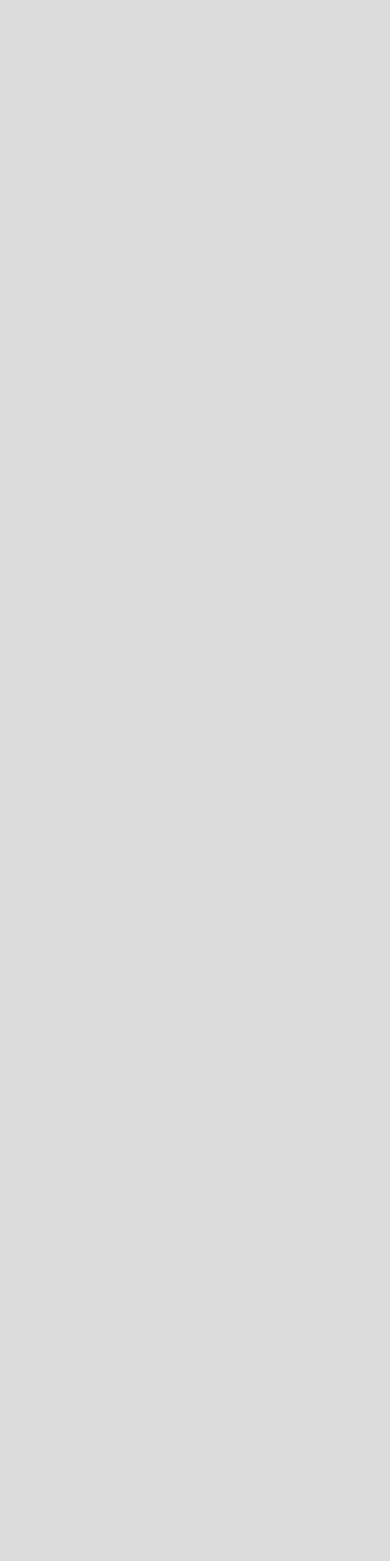
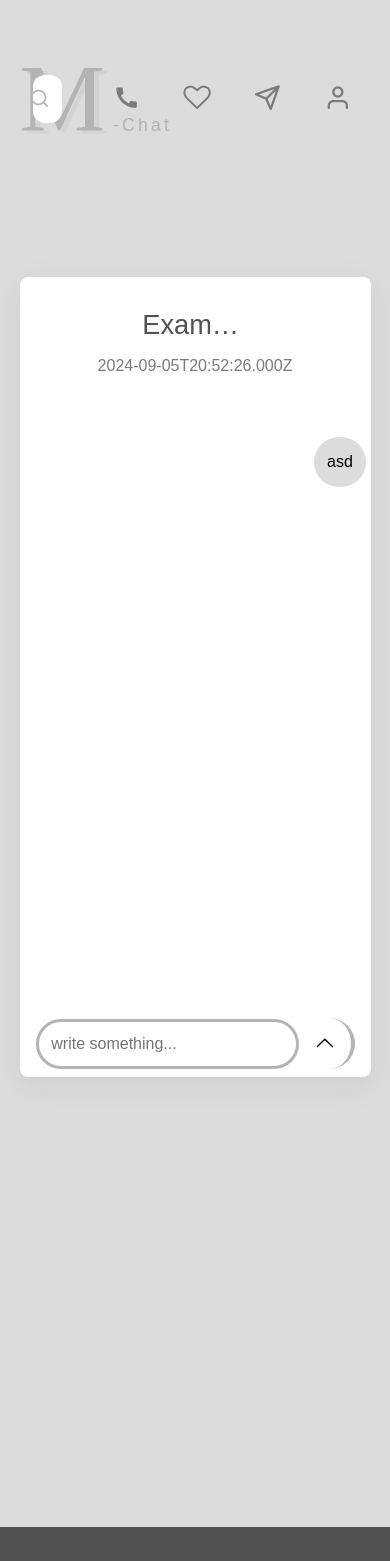
Before and after one commit to gurbanzman/m-chat, a React (Vite) app: page /chat/murad/murad in a window 390 px wide. Before the commit this address had no page. Shown: the top 1561 px of the page. Before the commit the page ends 844 px from the top, so only its background shows below. Built offline with nearby package versions, Linux system fonts and the light colour scheme.

Commit message:
update chat

```diff
--- a/src/App.jsx
+++ b/src/App.jsx
@@ -10,6 +10,7 @@ const MyPost = lazy(() => import("./pages/myPost/index"));
 const MyLike = lazy(() => import("./pages/myLikes/index"));
 const Contact = lazy(() => import("./pages/contact/index"));
 const Chat = lazy(() => import("./pages/chat/index"));
+const Chating = lazy(() => import("./pages/chatting-text/index"));
 const Account = lazy(() => import("./pages/account/index"));
 const CreatePost = lazy(() => import("./pages/create-post/index"));
 const Post = lazy(() => import("./pages/post/index"));
@@ -20,16 +21,17 @@ function App() {
       <Routes>
       <Route path="/" element={<Sign />}/>
       <Route path="/register" element={<Register />}/>
-      <Route path="/m/:id" element={<Home />}/>
-      <Route path="/notification/:id" element={<Notification />}/>
-      <Route path="/request/:id" element={<Request />}/>
-      <Route path="/posts/:id" element={<MyPost />}/>
-      <Route path="/my-likes/:id" element={<MyLike />}/>
-      <Route path="/contact/:id" element={<Contact />}/>
-      <Route path="/chat/:id" element={<Chat />}/>
-      <Route path="/account/:id" element={<Account  />}/>
-      <Route path="/create-post/:id" element={<CreatePost />}/>
-      <Route path="/post/:id" element={<Post />}/>
+      <Route path="/m/:slug" element={<Home />}/>
+      <Route path="/notification/:slug" element={<Notification />}/>
+      <Route path="/request/:slug" element={<Request />}/>
+      <Route path="/posts/:slug" element={<MyPost />}/>
+      <Route path="/my-likes/:slug" element={<MyLike />}/>
+      <Route path="/contact/:slug" element={<Contact />}/>
+      <Route path="/chat/:slug" element={<Chat />}/>
+      <Route path="/chat/:slug/:slug" element={<Chating />}/>
+      <Route path="/account/:slug" element={<Account  />}/>
+      <Route path="/create-post/:slug" element={<CreatePost />}/>
+      <Route path="/post/:slug" element={<Post />}/>
     </Routes>
     </Suspense>
   )
--- a/src/pages/chatting-text/index.jsx
+++ b/src/pages/chatting-text/index.jsx
@@ -1,5 +1,5 @@
 import ChattingTextPage from "../../layouts/chatting-text";
 
 export default function ChattingText() {
-  return <ChattingTextPage />;
+  return <ChattingTextPage className={`chatting-user`} chatClassName={`chatting-text`}/>;
 }
--- a/src/styles/responsive.md.css
+++ b/src/styles/responsive.md.css
@@ -127,4 +127,7 @@
    .main-section-about_list{
       list-style: none !important;
    }
+   .chat-body_user_block{
+      width: 80% !important;
+   }
 }
--- a/src/styles/responsive.xl.css
+++ b/src/styles/responsive.xl.css
@@ -107,4 +107,31 @@
    .chat-message_container{
       display: none;
    }
+   .chatting-user{
+      display: none !important;
+   }
+   .chatting-text{
+      display: block !important;
+      width: 100% !important;
+   }
+   .chat-body_user_link{
+      width: 3rem !important;
+      height: 3rem !important;
+      font-size: 1.40rem !important;
+   }
+   .chat-body-message_desc{
+      padding: .80rem !important;
+      font-size: 1rem !important;
+   }
+   .chat-send_message_input{
+      font-size: 1rem !important;
+      padding: .80rem !important;
+   }
+   .icon-chevron-thin-up{
+      padding: .80rem !important;
+      font-size: 1.1rem !important;
+   }
+   .chat-message_head{
+      font-size: 1.7rem !important;
+   }
 }
```
Also changed, not shown: tsconfig.json (+6 -12 lines), 1 other file (tests, documents, lock files or other folders).
